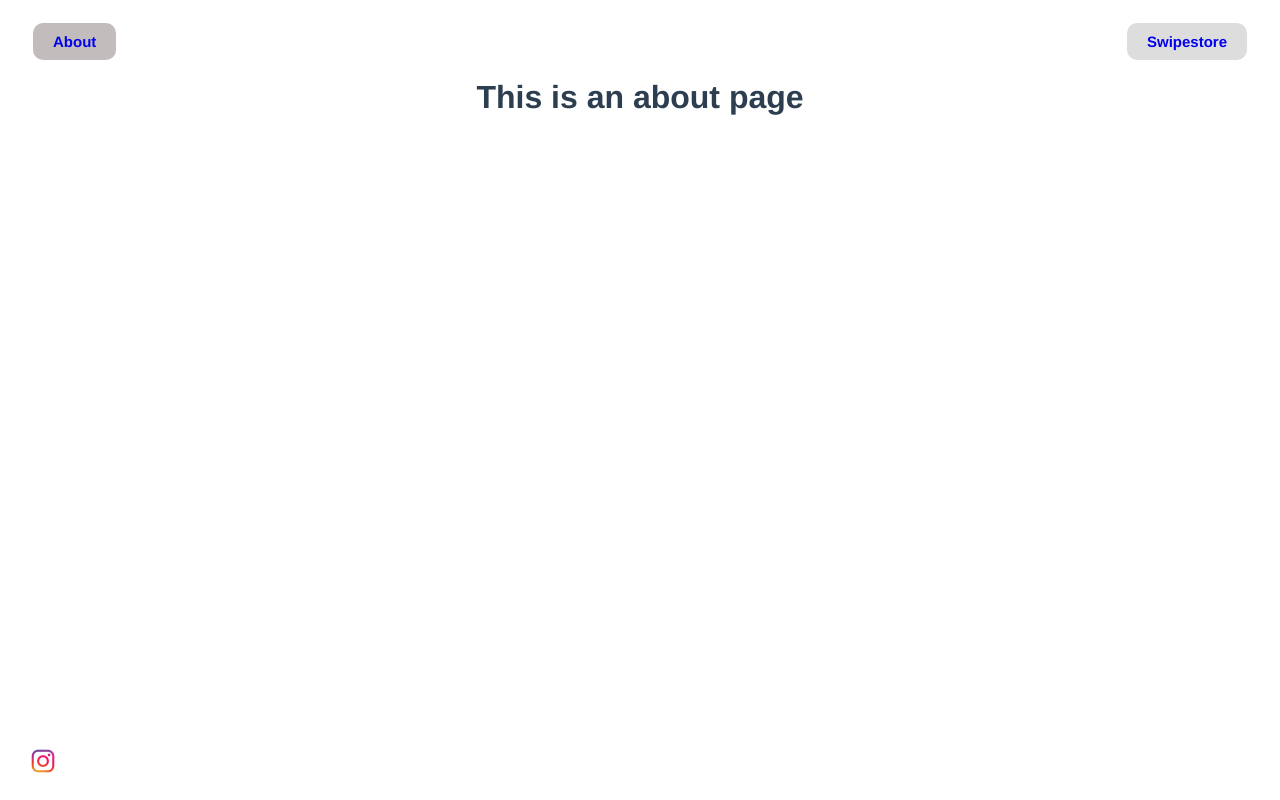
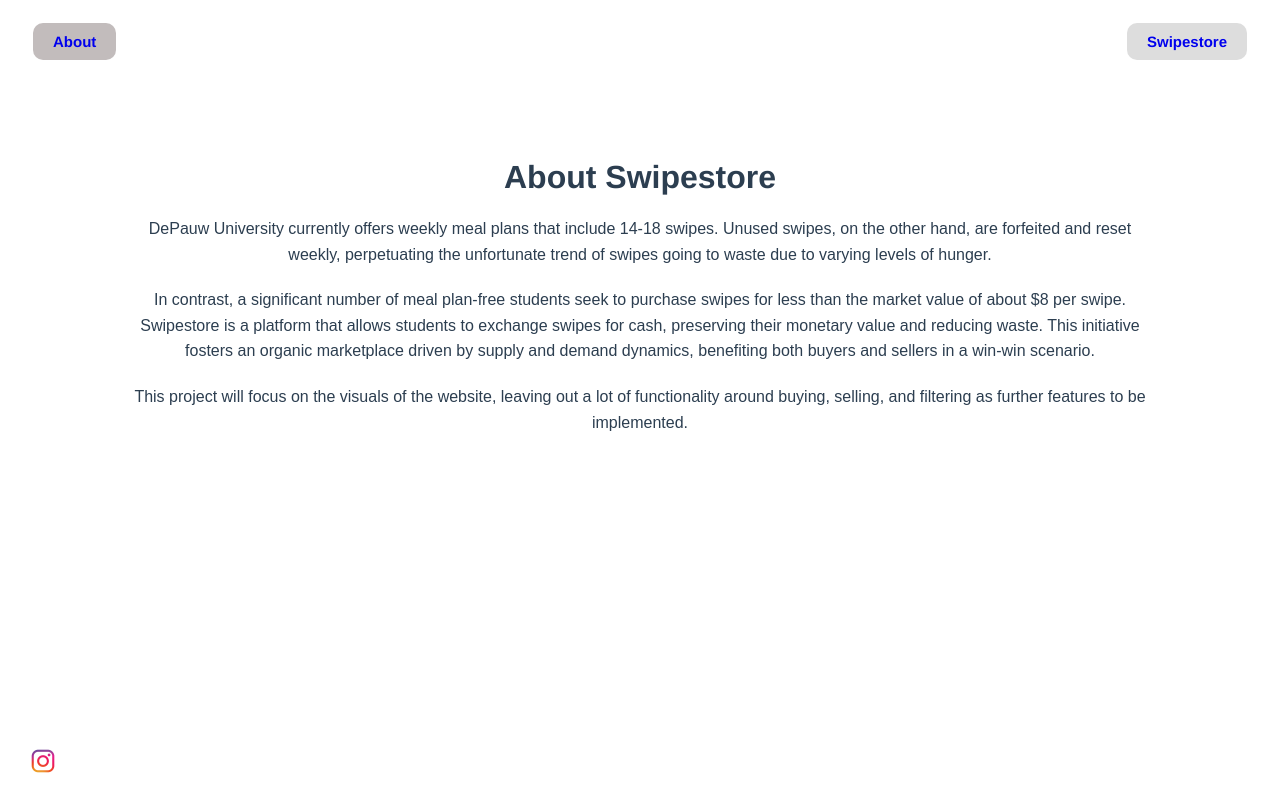
Before and after one commit to OoreFasawe/swipestore, a Vue app: page /about in a window 1280 px wide. Built offline with nearby package versions, Linux system fonts and the light colour scheme.

Commit message:
Added text on about page and switched routing hierarchy with sign up as index

```diff
--- a/src/components/Header.vue
+++ b/src/components/Header.vue
@@ -2,7 +2,7 @@
   <div id="nav">
     <div class = "left navOp"><router-link :to="{ name: 'about' }" >About</router-link></div>
 
-    <div class = "right navOp"><router-link :to="{ name: 'home' }">Swipestore</router-link></div>
+    <div class = "right navOp"><router-link :to="{ name: 'store' }">Swipestore</router-link></div>
   </div>
 </template>
 
--- a/src/components/HelloWorld.vue
+++ /dev/null
@@ -1,58 +0,0 @@
-<template>
-  <div class="hello">
-    <h1>{{ msg }}</h1>
-    <p>
-      For a guide and recipes on how to configure / customize this project,<br>
-      check out the
-      <a href="https://cli.vuejs.org" target="_blank" rel="noopener">vue-cli documentation</a>.
-    </p>
-    <h3>Installed CLI Plugins</h3>
-    <ul>
-      <li><a href="https://github.com/vuejs/vue-cli/tree/dev/packages/%40vue/cli-plugin-babel" target="_blank" rel="noopener">babel</a></li>
-      <li><a href="https://github.com/vuejs/vue-cli/tree/dev/packages/%40vue/cli-plugin-router" target="_blank" rel="noopener">router</a></li>
-    </ul>
-    <h3>Essential Links</h3>
-    <ul>
-      <li><a href="https://vuejs.org" target="_blank" rel="noopener">Core Docs</a></li>
-      <li><a href="https://forum.vuejs.org" target="_blank" rel="noopener">Forum</a></li>
-      <li><a href="https://chat.vuejs.org" target="_blank" rel="noopener">Community Chat</a></li>
-      <li><a href="https://twitter.com/vuejs" target="_blank" rel="noopener">Twitter</a></li>
-      <li><a href="https://news.vuejs.org" target="_blank" rel="noopener">News</a></li>
-    </ul>
-    <h3>Ecosystem</h3>
-    <ul>
-      <li><a href="https://router.vuejs.org" target="_blank" rel="noopener">vue-router</a></li>
-      <li><a href="https://vuex.vuejs.org" target="_blank" rel="noopener">vuex</a></li>
-      <li><a href="https://github.com/vuejs/vue-devtools#vue-devtools" target="_blank" rel="noopener">vue-devtools</a></li>
-      <li><a href="https://vue-loader.vuejs.org" target="_blank" rel="noopener">vue-loader</a></li>
-      <li><a href="https://github.com/vuejs/awesome-vue" target="_blank" rel="noopener">awesome-vue</a></li>
-    </ul>
-  </div>
-</template>
-
-<script>
-export default {
-  name: 'HelloWorld',
-  props: {
-    msg: String
-  }
-}
-</script>
-
-<!-- Add "scoped" attribute to limit CSS to this component only -->
-<style scoped>
-h3 {
-  margin: 40px 0 0;
-}
-ul {
-  list-style-type: none;
-  padding: 0;
-}
-li {
-  display: inline-block;
-  margin: 0 10px;
-}
-a {
-  color: #42b983;
-}
-</style>
--- a/src/router/index.js
+++ b/src/router/index.js
@@ -1,34 +1,28 @@
 import { createRouter, createWebHistory } from 'vue-router'
-import HomeView from '../views/HomeView.vue'
+import StoreView from '../views/StoreView.vue'
 import AboutView from '../views/AboutView.vue'
 import LoginView from '../views/LoginView.vue'
 import SignupView from '../views/SignupView.vue'
 
 const routes = [
   {
-    path: '/home',
-    name: 'home',
-    component: HomeView
+    path: '/store',
+    name: 'store',
+    component: StoreView
   },
   {
-    path: '/',
+    path: '/login',
     name: 'login',
     component: LoginView
   },
   {
     path: '/about',
     name: 'about',
-    // route level code-splitting
-    // this generates a separate chunk (about.[hash].js) for this route
-    // which is lazy-loaded when the route is visited.
     component: AboutView
   },
   {
-    path: '/signup',
+    path: '/',
     name: 'sign up',
-    // route level code-splitting
-    // this generates a separate chunk (about.[hash].js) for this route
-    // which is lazy-loaded when the route is visited.
     component: SignupView
   }
 ]
--- a/src/views/AboutView.vue
+++ b/src/views/AboutView.vue
@@ -1,5 +1,37 @@
 <template>
   <div class="about">
-    <h1>This is an about page</h1>
+    <h1>About Swipestore</h1>
+    <p>
+      DePauw University currently offers weekly meal plans that include 14-18
+      swipes. Unused swipes, on the other hand, are forfeited and reset weekly,
+      perpetuating the unfortunate trend of swipes going to waste due to varying
+      levels of hunger.
+    </p>
+    <p>
+      In contrast, a significant number of meal plan-free students seek to
+      purchase swipes for less than the market value of about $8 per swipe.
+      Swipestore is a platform that allows students to exchange swipes for cash,
+      preserving their monetary value and reducing waste. This initiative
+      fosters an organic marketplace driven by supply and demand dynamics,
+      benefiting both buyers and sellers in a win-win scenario.
+    </p>
+    <p>
+      This project will focus on the visuals of the website, leaving out a lot
+      of functionality around buying, selling, and filtering as further features
+      to be implemented.
+    </p>
   </div>
 </template>
+
+<style scoped>
+
+p{
+  font-family: Arial, sans-serif;
+      line-height: 1.6;
+      margin: 20px 10% 20px 10% ;
+}
+
+h1{
+  margin: 8% 0 0 0
+}
+</style>
--- a/src/views/HomeView.vue
+++ /dev/null
@@ -1,18 +0,0 @@
-<template>
-  <div class="home">
-    <h1>This is a Home page</h1>
-    <!-- <HelloWorld msg="Welcome to Your Vue.js App"/> -->
-  </div>
-</template>
-
-<script>
-// @ is an alias to /src
-import HelloWorld from '@/components/HelloWorld.vue'
-
-export default {
-  name: 'HomeView',
-  components: {
-    HelloWorld
-  }
-}
-</script>
--- a/src/views/LoginView.vue
+++ b/src/views/LoginView.vue
@@ -42,7 +42,7 @@
     },
     login() {
       signInWithEmailAndPassword(auth, this.email, this.password).then(() => {
-        this.$router.push({ name: "home" });
+        this.$router.push({ name: "store" });
       });
     },
   },
--- a/src/views/SignupView.vue
+++ b/src/views/SignupView.vue
@@ -50,7 +50,7 @@
             displayName: this.username,
           }).then(() => {
             console.log("Display: ", auth.currentUser.displayName);
-            this.$router.push({name:'home'});
+            this.$router.push({name:'store'});
           });
         }
       );
--- /dev/null
+++ b/src/views/StoreView.vue
@@ -0,0 +1,13 @@
+<template>
+  <div class="home">
+    <h1>This is a Home page</h1>
+  </div>
+</template>
+
+<script>
+export default {
+  components: {
+
+  }
+}
+</script>
```
